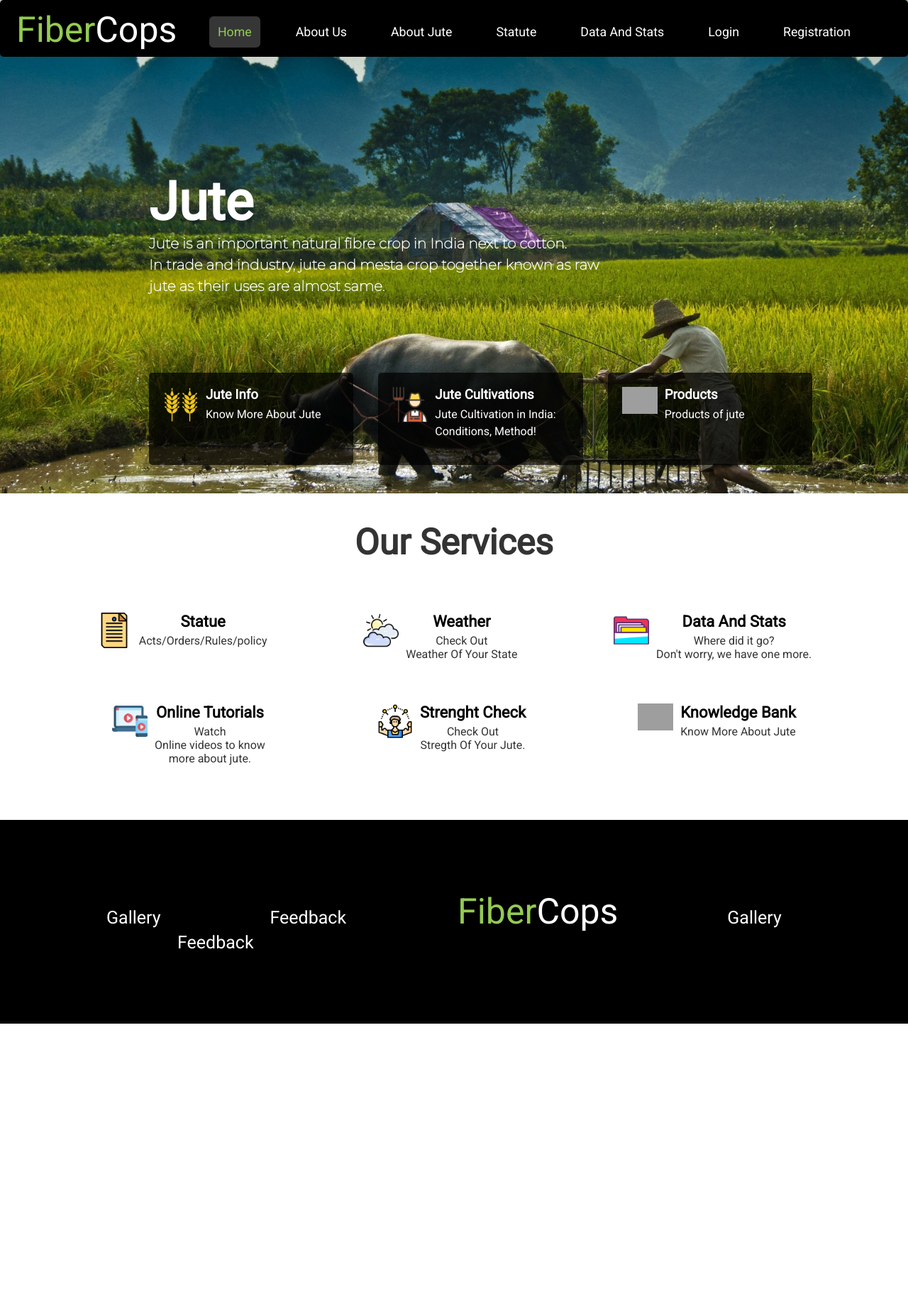
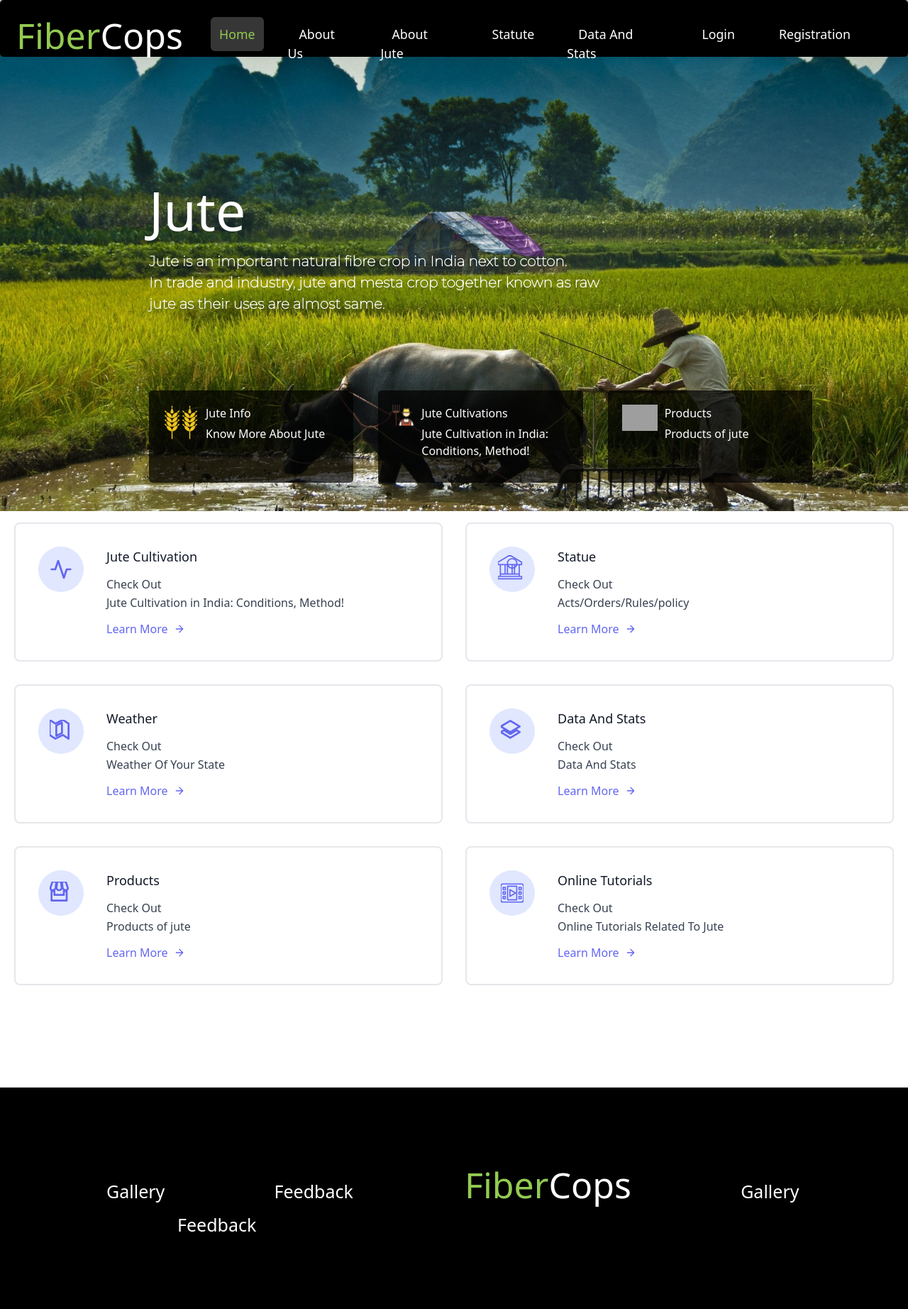
Before and after one commit to ayushmmodi/sih2020jute, a PHP site: page / in a window 1280 px wide. Shown: the whole page at 71% size. Before the commit the page ends 1442 px from the top, so only its background shows below. Run offline with PHP 8.4, Linux system fonts and the light colour scheme; some libraries are stand-ins or nearby versions; grey boxes are pictures that could not be loaded.

Commit message:
d3 commit

```diff
--- a/index.php
+++ b/index.php
@@ -10,6 +10,7 @@ session_start(); ?>
   <meta name="viewport" content="width=device-width, initial-scale=1.0" />
   <title>FiberCops</title>
   <link rel="stylesheet" href="./css/style-index.css" />
+  <link href="https://unpkg.com/tailwindcss@^1.0/dist/tailwind.min.css" rel="stylesheet">
 
   <link href="https://fonts.googleapis.com/css2?family=Montserrat:wght@100&display=swap" rel="stylesheet" />
   <link href="https://fonts.googleapis.com/css2?family=Roboto&display=swap" rel="stylesheet" />
@@ -97,102 +98,152 @@ session_start(); ?>
       </div>
     </section>
   </section>
-  <section id="first-be">
-    <div class="first-bel">
-      <p class="first-he">Our Services</p>
-      <div class="first-line">
-        <div class="second-line">
-          <div class="first-img">
-            <div class="nolinear">
-              <div>
-                <img class="logo-firsts" src="./images/sheet.png" alt="healthy-tooth" width="50px" />
+
+
+  <section class="text-gray-700 body-font" style="margin-top: -80px; ">
+
+
+
+
+
+
+
+<div class="container px-5 py-24 mx-auto flex flex-wrap">
+  <div class="flex flex-wrap -m-4">
+
+
+
+
+
+    <div class="p-4 lg:w-1/2 md:w-full">
+      <div class="flex border-2 rounded-lg border-black-200 p-8 sm:flex-row flex-col">
+        <div class="w-16 h-16 sm:mr-8 sm:mb-0 mb-4 inline-flex items-center justify-center rounded-full bg-indigo-100 text-indigo-500 flex-shrink-0">
+          <svg fill="none" stroke="currentColor" stroke-linecap="round" stroke-linejoin="round" stroke-width="2" class="w-8 h-8" viewBox="0 0 24 24">
+            <path d="M22 12h-4l-3 9L9 3l-3 9H2"></path>
+          </svg>
         </div>
-              <div class="linear">
-                <a class="first-head" href="Statue.php" style="font-weight: bolder;">Statue</a>
-                <p>
-                  Acts/Orders/Rules/policy
-                </p>
+        <div class="flex-grow">
+          <h2 class="text-gray-900 text-lg title-font font-medium mb-3">Jute Cultivation</h2>
+          <p class="leading-relaxed text-base">Check Out<br>Jute Cultivation in India: Conditions, Method!</p>
+          <a class="mt-3 text-indigo-500 inline-flex items-center" href="info/jute-cultivation.php">Learn More
+            <svg fill="none" stroke="currentColor" stroke-linecap="round" stroke-linejoin="round" stroke-width="2" class="w-4 h-4 ml-2" viewBox="0 0 24 24">
+              <path d="M5 12h14M12 5l7 7-7 7"></path>
+            </svg>
+          </a>
         </div>
       </div>
     </div>
-          <div class="first-img">
-            <div class="nolinear">
-              <div>
-                <img class="logo-firsts" src="./images/sky.png" alt="healthy-tooth" width="50px" />
+    <div class="p-4 lg:w-1/2 md:w-full">
+      <div class="flex border-2 rounded-lg border-gray-200 p-8 sm:flex-row flex-col">
+        <div class="w-16 h-16 sm:mr-8 sm:mb-0 mb-4 inline-flex items-center justify-center rounded-full bg-indigo-100 text-indigo-500 flex-shrink-0">
+          <svg fill="none" stroke="currentColor" stroke-linecap="round" stroke-linejoin="round" stroke-width="1" class="w-10 h-10" viewBox="0 0 24 24">
+            <path d="M0,6 L10,0 L20,6 L20,8 L0,8 L0,6 Z M0,18 L20,18 L20,20 L0,20 L0,18 Z M2,16 L18,16 L18,18 L2,18 L2,16 Z M2,8 L6,8 L6,16 L2,16 L2,8 Z M8,8 L12,8 L12,16 L8,16 L8,8 Z M14,8 L18,8 L18,16 L14,16 L14,8 Z" id="Combined-Shape"></path>
+            <circle cx="12" cy="7" r="4"></circle>
+          </svg>
         </div>
-              <div class="linear">
-                <a class="first-head" href="#" style="font-weight: bolder;">Weather</a>
-                <p>
-                  Check Out  <br />Weather Of Your State
-                </p>
+        <div class="flex-grow">
+          <h2 class="text-gray-900 text-lg title-font font-medium mb-3">Statue</h2>
+          <p class="leading-relaxed text-base">Check Out <br>Acts/Orders/Rules/policy</p>
+          <a class="mt-3 text-indigo-500 inline-flex items-center" href="statue.php ">Learn More
+            <svg fill="none" stroke="currentColor" stroke-linecap="round" stroke-linejoin="round" stroke-width="2" class="w-4 h-4 ml-2" viewBox="0 0 24 24">
+              <path d="M5 12h14M12 5l7 7-7 7"></path>
+            </svg>
+          </a>
         </div>
       </div>
     </div>
-          <div class="first-img">
-            <div class="nolinear">
-              <div>
-                <img class="logo-firsts" src="./images/folder.png" alt="healthy-tooth" width="50px" />
+
+
+    <div class="p-4 lg:w-1/2 md:w-full">
+      <div class="flex border-2 rounded-lg border-gray-200 p-8 sm:flex-row flex-col">
+        <div class="w-16 h-16 sm:mr-8 sm:mb-0 mb-4 inline-flex items-center justify-center rounded-full bg-indigo-100 text-indigo-500 flex-shrink-0">
+          <svg fill="none" stroke="currentColor" stroke-linecap="round" stroke-linejoin="round" stroke-width="2" class="w-8 h-8" viewBox="0 0 24 24">
+            <path xmlns="http://www.w3.org/2000/svg" d="M 0 0 l 6 4 l 8 -4 l 6 4 v 16 l -6 -4 l -8 4 l -6 -4 V 0 Z m 7 6 v 11 l 6 -3 V 3 L 7 6 Z" />
+          </svg>
         </div>
-              <div class="linear">
-                <a class="first-head" href="#" style="font-weight: bolder;">Data And Stats</a>
-                <p>
-                  Where did it go? <br />Don't worry, we have one more.
-                </p>
+        <div class="flex-grow">
+          <h2 class="text-gray-900 text-lg title-font font-medium mb-3">Weather</h2>
+          <p class="leading-relaxed text-base">Check Out<br>Weather Of Your State</p>
+          <a class="mt-3 text-indigo-500 inline-flex items-center" href="weather.php">Learn More
+            <svg fill="none" stroke="currentColor" stroke-linecap="round" stroke-linejoin="round" stroke-width="2" class="w-4 h-4 ml-2" viewBox="0 0 24 24">
+              <path d="M5 12h14M12 5l7 7-7 7"></path>
+            </svg>
+          </a>
+        </div>
+      </div>
+    </div>
+
+
+    <div class="p-4 lg:w-1/2 md:w-full">
+      <div class="flex border-2 rounded-lg border-gray-200 p-8 sm:flex-row flex-col">
+        <div class="w-16 h-16 sm:mr-8 sm:mb-0 mb-4 inline-flex items-center justify-center rounded-full bg-indigo-100 text-indigo-500 flex-shrink-0">
+          <svg fill="none" stroke="currentColor" stroke-linecap="round" stroke-linejoin="round" stroke-width="2" class="w-8 h-8" viewBox="0 0 24 24">
+
+           <path xmlns="http://www.w3.org/2000/svg" d="M 10 1 l 10 6 l -10 6 L 0 7 l 10 -6 Z m 6.67 10 L 20 13 l -10 6 l -10 -6 l 3.33 -2 L 10 15 l 6.67 -4 Z" />
+          </svg>
+        </div>
+        <div class="flex-grow">
+          <h2 class="text-gray-900 text-lg title-font font-medium mb-3">Data And Stats</h2>
+          <p class="leading-relaxed text-base">Check Out <br> Data And Stats</p>
+          <a class="mt-3 text-indigo-500 inline-flex items-center" href="jute-cultivation.php">Learn More
+            <svg fill="none" stroke="currentColor" stroke-linecap="round" stroke-linejoin="round" stroke-width="2" class="w-4 h-4 ml-2" viewBox="0 0 24 24">
+              <path d="M5 12h14M12 5l7 7-7 7"></path>
+            </svg>
+          </a>
+        </div>
+      </div>
+    </div>
+
+    <div class="p-4 lg:w-1/2 md:w-full">
+      <div class="flex border-2 rounded-lg border-gray-200 p-8 sm:flex-row flex-col">
+        <div class="w-16 h-16 sm:mr-8 sm:mb-0 mb-4 inline-flex items-center justify-center rounded-full bg-indigo-100 text-indigo-500 flex-shrink-0">
+          <svg fill="none" stroke="currentColor" stroke-linecap="round" stroke-linejoin="round" stroke-width="2" class="w-8 h-8" viewBox="0 0 24 24">
+            <path d="M18,9.87016923 L18,20 L2,20 L2,9.87077601 C2.30866727,9.95497234 2.64341414,10 3,10 C3.70959284,10 4.3932222,9.81559798 5,9.49198691 L5,14 L15,14 L15,9.49330204 C15.6064249,9.81616801 16.2898957,10 17,10 C17.3565204,10 17.6912816,9.95474687 18,9.87016923 Z M3,0 L0.94921875,6.15234375 C0.423463896,7.72960831 1.34314575,9 3,9 C4.65348288,9 6.14783953,7.66944427 6.33020882,6.02812059 L7,0 L3,0 Z M8,0 L7.30003297,6.29970324 C7.13486445,7.78621995 8.21738979,9 9.71911621,9 L10.2808838,9 C11.7858105,9 12.8656707,7.79103596 12.699967,6.29970324 L12,0 L8,0 Z M13,0 L13.6697912,6.02812059 C13.8524466,7.672019 15.3431458,9 17,9 C18.6534829,9 19.5750203,7.72506087 19.0507813,6.15234375 L17,0 L13,0 Z" id="Combined-Shape"></path>
+          </svg>
+        </div>
+        <div class="flex-grow">
+          <h2 class="text-gray-900 text-lg title-font font-medium mb-3">Products</h2>
+          <p class="leading-relaxed text-base">Check Out <br> Products of jute</p>
+          <a class="mt-3 text-indigo-500 inline-flex items-center" href="info/products.php">Learn More
+            <svg fill="none" stroke="currentColor" stroke-linecap="round" stroke-linejoin="round" stroke-width="2" class="w-4 h-4 ml-2" viewBox="0 0 24 24">
+              <path d="M5 12h14M12 5l7 7-7 7"></path>
+            </svg>
+          </a>
+        </div>
+      </div>
+    </div>
+
+    <div class="p-4 lg:w-1/2 md:w-full">
+      <div class="flex border-2 rounded-lg border-gray-200 p-8 sm:flex-row flex-col">
+        <div class="w-16 h-16 sm:mr-8 sm:mb-0 mb-4 inline-flex items-center justify-center rounded-full bg-indigo-100 text-indigo-500 flex-shrink-0">
+          <svg fill="none" stroke="currentColor" stroke-linecap="round" stroke-linejoin="round" stroke-width="1" class="w-8 h-8" viewBox="0 0 20 20">
+            <path d="M0,3.99406028 C0,2.8927712 0.898212381,2 1.99079514,2 L18.0092049,2 C19.1086907,2 20,2.89451376 20,3.99406028 L20,16.0059397 C20,17.1072288 19.1017876,18 18.0092049,18 L1.99079514,18 C0.891309342,18 0,17.1054862 0,16.0059397 L0,3.99406028 Z M6,4 L14,4 L14,16 L6,16 L6,4 Z M2,5 L4,5 L4,7 L2,7 L2,5 Z M2,9 L4,9 L4,11 L2,11 L2,9 Z M2,13 L4,13 L4,15 L2,15 L2,13 Z M16,5 L18,5 L18,7 L16,7 L16,5 Z M16,9 L18,9 L18,11 L16,11 L16,9 Z M16,13 L18,13 L18,15 L16,15 L16,13 Z M8,7 L13,10 L8,13 L8,7 Z" id="Combined-Shape"></path>
+          </svg>
+        </div>
+        <div class="flex-grow">
+          <h2 class="text-gray-900 text-lg title-font font-medium mb-3">Online Tutorials</h2>
+          <p class="leading-relaxed text-base">Check Out <br> Online Tutorials Related To Jute</p>
+          <a class="mt-3 text-indigo-500 inline-flex items-center" href="online-tutorial.php">Learn More
+            <svg fill="none" stroke="currentColor" stroke-linecap="round" stroke-linejoin="round" stroke-width="2" class="w-4 h-4 ml-2" viewBox="0 0 24 24">
+              <path d="M5 12h14M12 5l7 7-7 7"></path>
+            </svg>
+          </a>
+        </div>
       </div>
     </div>
   </div>
 </div>
 
-        <div class="second-line">
-          <div class="first-img">
-            <div class="nolinear">
-              <div>
-                <img class="logo-firsts" src="./images/computer.png" alt="healthy-tooth" width="50px" />
-              </div>
-              <div class="linear">
-                <a class="first-head" href="#" style="font-weight: bolder;">Online Tutorials</a>
-                <p>
-                 Watch <br />Online videos to know<br /> more about jute.
 
-                </p>
-              </div>
-            </div>
-          </div>
+<br><br>
 
 
-           <div class="first-img">
-            <div class="nolinear">
-              <div>
-                <img class="logo-firsts" src="./images/strong.png" alt="healthy-tooth" width="50px" />
-              </div>
-              <div class="linear">
-                <a class="first-head" href="#" style="font-weight: bolder;">Strenght Check</a>
-                <p>
-                 Check Out <br />Stregth Of Your Jute.
 
-                </p>
-              </div>
-            </div>
-          </div>
+</section>
 
-          <div class="first-img">
-            <div class="nolinear">
-              <div>
-                <img class="logo-firsts" src="./images/brain.png" alt="healthy-tooth" width="50px" />
-              </div>
-              <div class="linear">
-                <a class="first-head" href="#" style="font-weight: bolder;">Knowledge Bank</a>
-                 <p>
-                   Know More About Jute <br />
-                </p>
-              </div>
-            </div>
-          </div>
 
-        </div></div>
-      </div>
-    </div>
-  </section>
+
+
 
 
 <footer style="background: black; padding: 100px;">
```
Lines whose indentation alone changed are shown as unchanged.
